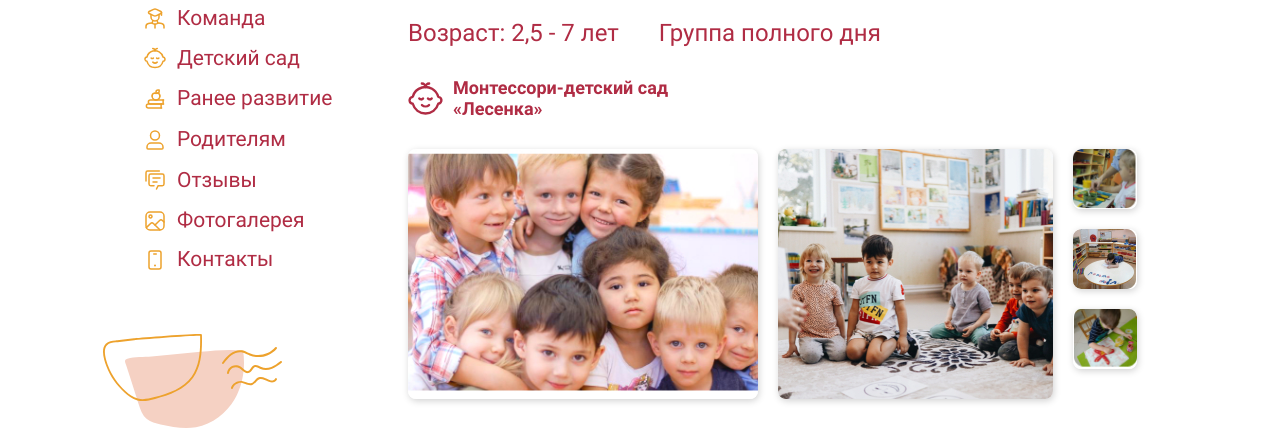
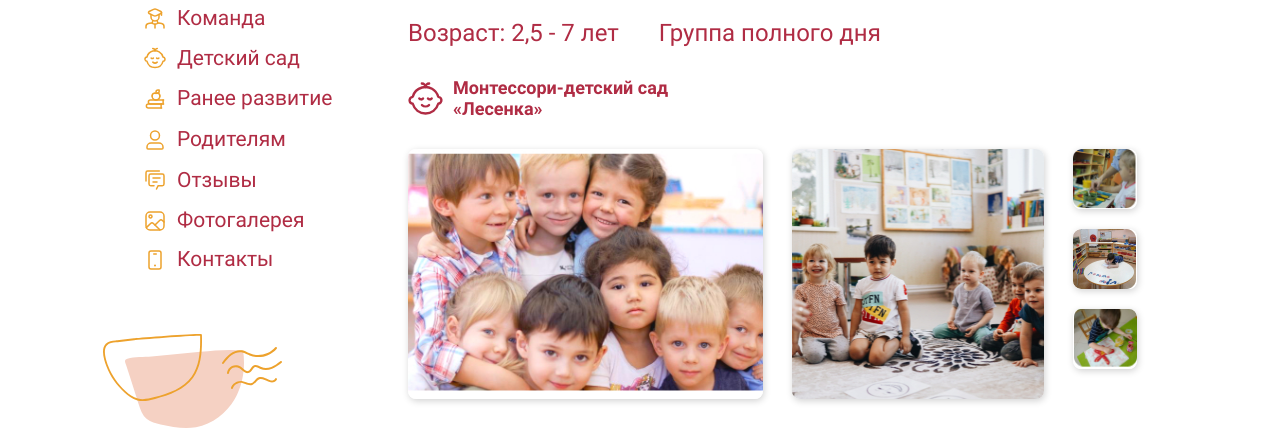
Before and after one commit to davlatsultonov/lesenka-gulp, a website: page app/kindergarden.html in a window 1280 px wide. Shown: the part 209-655 px from the top of the page. Drawn offline with nearby package versions, Linux system fonts and the light colour scheme; files that its build step writes are made by us from their sources.

Commit message:
fix lookbook stylinh structure

```diff
--- a/app/kindergarden.html
+++ b/app/kindergarden.html
@@ -48,10 +48,10 @@
                         <div class="look-book__column">
                             <div class="look-book__img" style="background-image: url('images/gallery/lookbook/1/img_1.jpg')"></div>
                         </div>
-                        <div class="look-book__column">
+                        <div class="look-book__column look-book__column--width-md">
                             <div class="look-book__img" style="background-image: url('images/gallery/lookbook/1/img_2.jpg')"></div>
                         </div>
-                        <div class="look-book__column">
+                        <div class="look-book__column look-book__column--width-xs">
                             <div class="look-book__img look-book__img--sm" style="background-image: url('images/gallery/lookbook/1/img_3.jpg')"></div>
                             <div class="look-book__img look-book__img--sm" style="background-image: url('images/gallery/lookbook/1/img_4.jpg')"></div>
                             <div class="look-book__img look-book__img--sm" style="background-image: url('images/gallery/lookbook/1/img_5.jpg')"></div>
--- a/app/scss/components/lookbook.scss
+++ b/app/scss/components/lookbook.scss
@@ -1,31 +1,46 @@
-.look-book {
-  --look1: 450px;
-  --look2: 1fr;
-  --look3: 64px;
-  display: grid;
-  grid-template-columns: var(--look1) var(--look2) var(--look3);
-  grid-column-gap: 20px;
-  grid-row-gap: 20px;
-
-  @media #{$xlg} {
-    --look1: 350px;
-  }
-
-  @media #{$md} {
-    --look1: 1fr;
-    grid-template-columns: var(--look1) var(--look2);
-  }
+@mixin whenTablet() {
 
   @media #{$sm} {
-    grid-template-columns: var(--look1);
+    width: 100%;
+  }
+}
+
+.look-book {
+  display: flex;
+  justify-content: space-between;
+
+  @media #{$sm} {
+    flex-direction: column;
   }
 
   &__column {
+    width: calc(50% - 10px);
+    @include whenTablet;
 
-
-    &:nth-child(3) {
+    &--width-md {
+      width: calc(36% - 10px);
 
       @media #{$md} {
+        width: calc(30% - 10px);
+      }
+
+      @include whenTablet;
+    }
+
+    &--width-sm {
+      width: calc(25% - 10px);
+
+      @media #{$md} {
+        width: calc(30% - 10px);
+      }
+
+      @include whenTablet;
+    }
+
+    &--width-xs {
+      width: 64px;
+
+      @media #{$sm} {
         display: none;
       }
     }
--- a/app/templates/head.html
+++ b/app/templates/head.html
@@ -5,5 +5,5 @@
     <title>Лесенка</title>
 
     <!--<link rel="shortcut icon" href="/images/favicon.ico" type="image/x-icon"/>-->
-    <link rel="stylesheet" href="css/style.min.css?v=5.0" type="text/css">
+    <link rel="stylesheet" href="css/style.min.css?v=5.1" type="text/css">
 </head>
```
Also changed, not shown: app/css/style.min.css.
